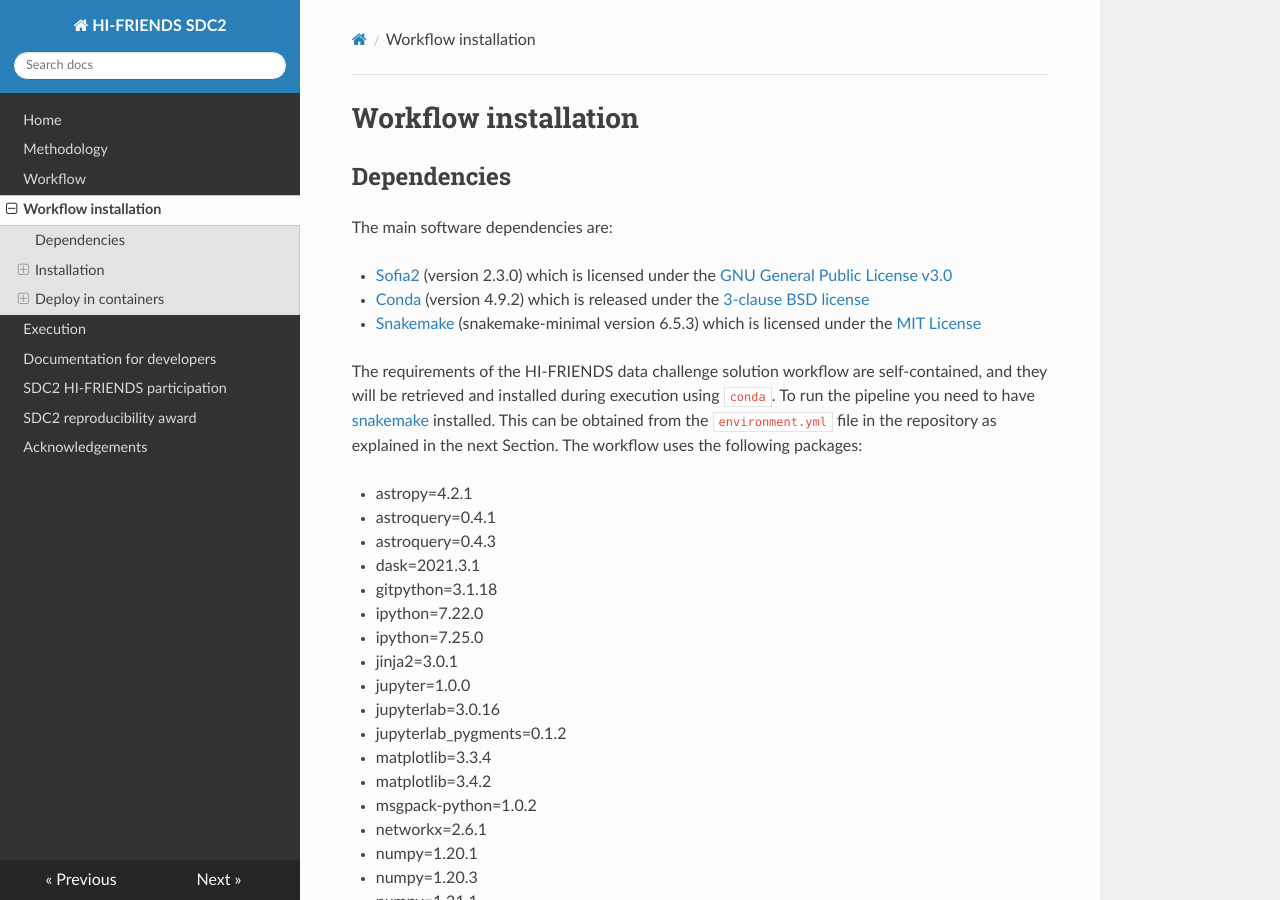
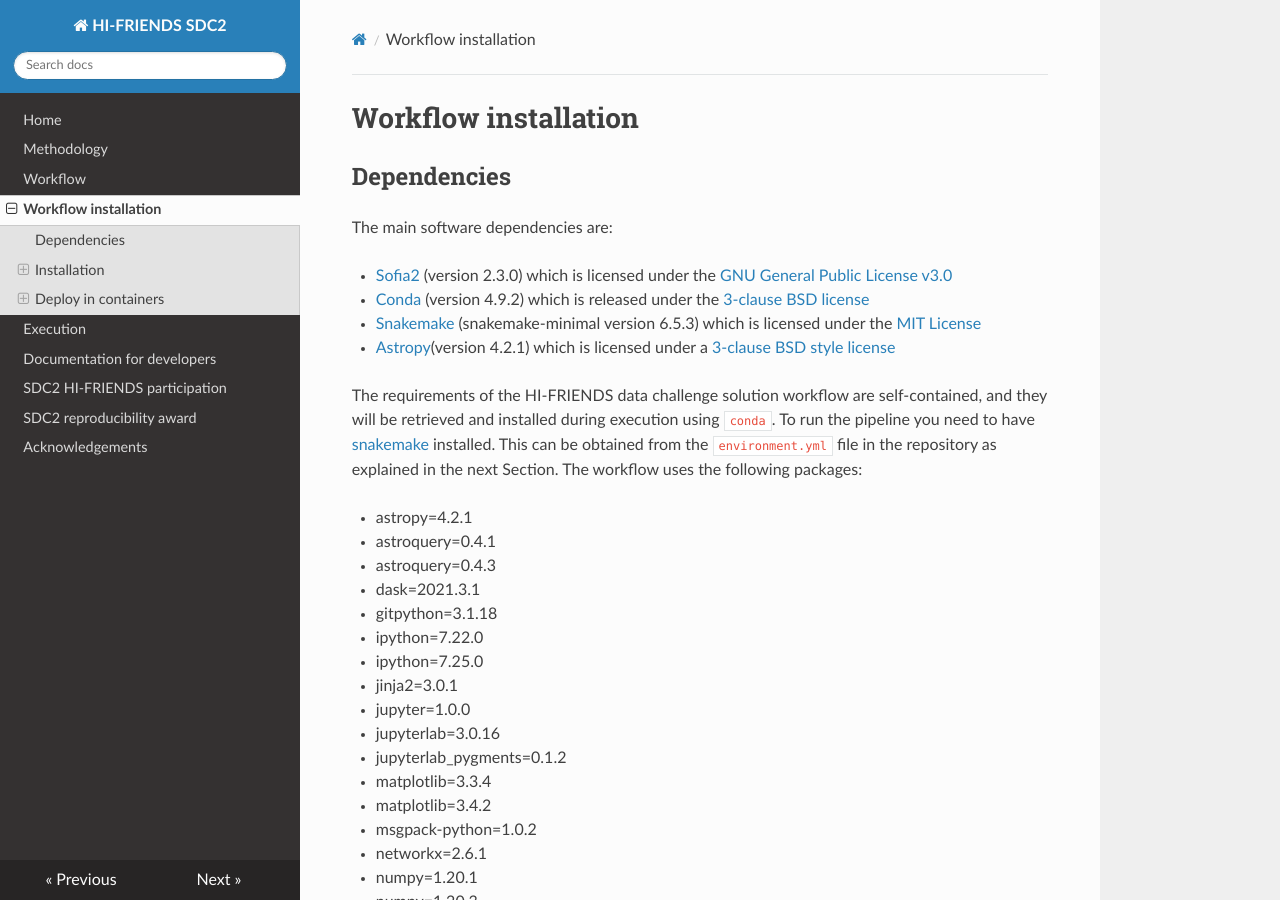
Before and after one commit to HI-FRIENDS-SDC2/hi-friends, an MkDocs documentation site: the page built from docs/installation.md, in a window 1280 px wide and 900 px high. Built offline with MkDocs 1.6.1, drawn with Linux system fonts in a browser that asks for light colours; nearby versions of some CDN libraries.

Commit message:
Add astropy dependency

```diff
--- a/docs/installation.md
+++ b/docs/installation.md
@@ -7,6 +7,7 @@ The main software dependencies are:
 - [Sofia2](https://github.com/SoFiA-Admin/SoFiA-2/) (version 2.3.0) which is licensed under the [GNU General Public License v3.0](https://github.com/SoFiA-Admin/SoFiA-2/blob/master/LICENSE)
 - [Conda](https://repo.anaconda.com/miniconda/Miniconda3-latest-Linux-x86_64.sh) (version 4.9.2) which is released under the [3-clause BSD license](https://docs.conda.io/en/latest/license.html)
 - [Snakemake](https://snakemake.readthedocs.io/en/stable/) (snakemake-minimal version 6.5.3) which is licensed under the [MIT License](https://snakemake.readthedocs.io/en/stable/project_info/license.html)
+- [Astropy](https://www.astropy.org)(version 4.2.1) which is licensed under a [3-clause BSD style license](https://docs.astropy.org/en/stable/license.html?highlight=license#astropy-license)
 
 
 
```
